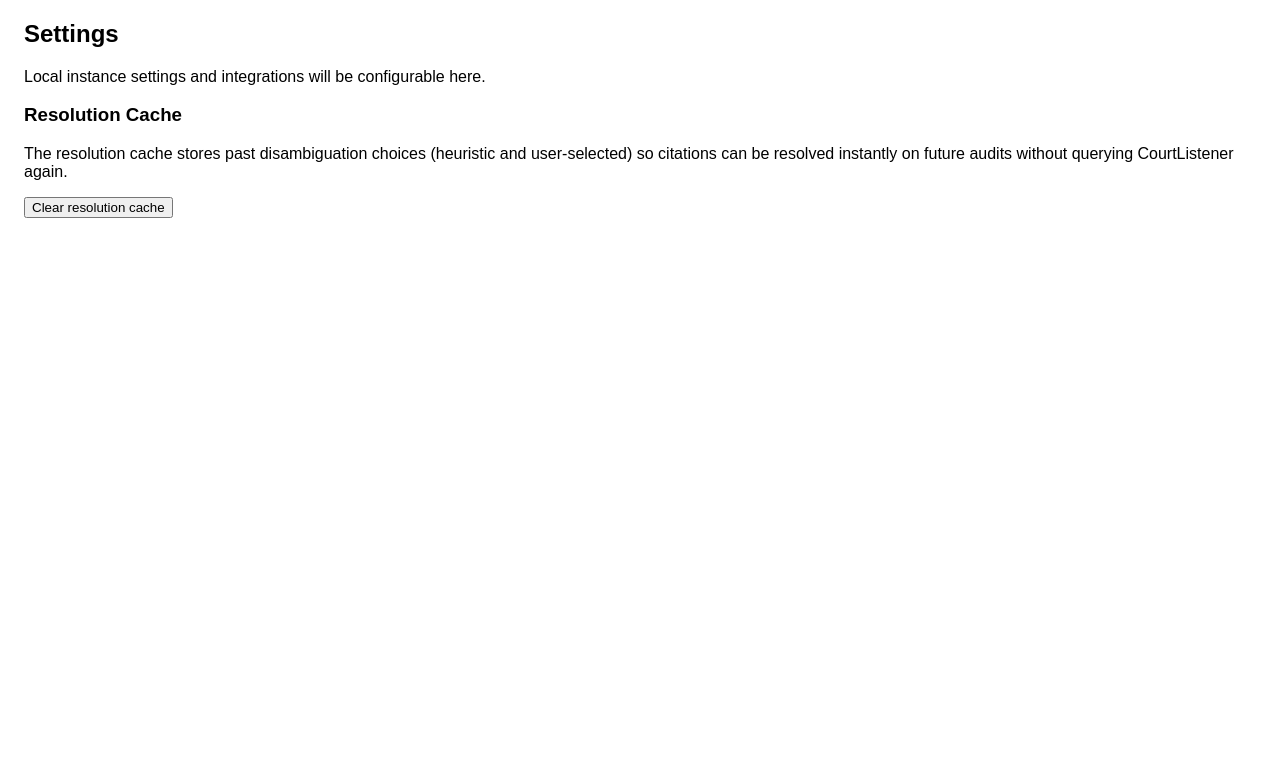
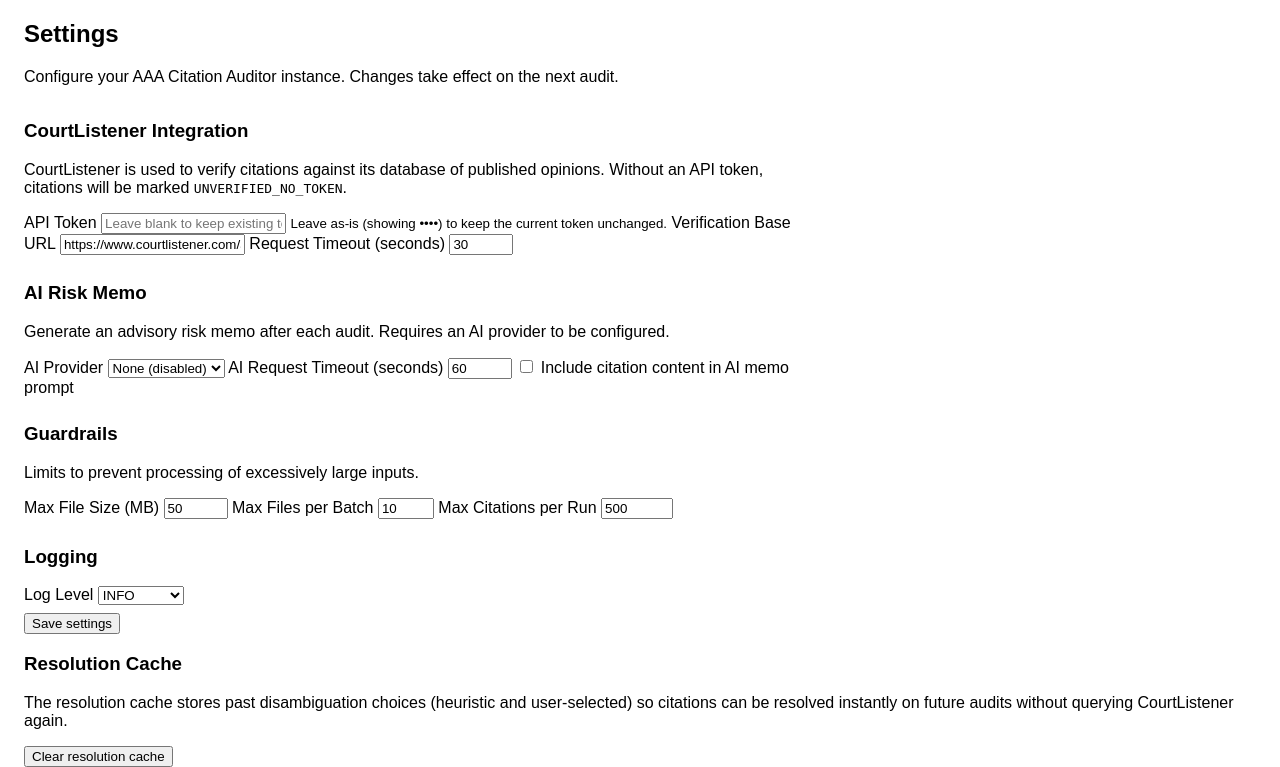
Before and after one commit to byeonhosa/aaa-citation-auditor, a FastAPI app: page /settings in a window 1280 px wide. Shown: the part 131-898 px from the top of the page. Before the commit the page ends 349 px from the top, so only its background shows below. Run offline with FastAPI, Linux system fonts and the light colour scheme; data that the repository does not hold is empty.

Commit message:
Add working settings page with DB-persisted configuration
- Add AppSettings model (key/value table) and Alembic migration c2d3e4f5a6b7
- Add settings_service.py: get_setting, save_setting, get_all_ui_settings, load_effective_settings (_EffectiveSettings merges DB overrides with pydantic defaults)
- Build full settings form (CourtListener, AI Provider with JS show/hide, Guardrails, Logging + existing cache section)
- POST /settings saves all fields (PRG redirect); sensitive fields masked as ••••last4, masked unchanged fields not overwritten
- run_audit and history_detail now use effective settings loaded from DB
- Add 14 tests (169 total)

Co-Authored-By: Claude Sonnet 4.6 <noreply@anthropic.com>

```diff
--- a/app/routes/pages.py
+++ b/app/routes/pages.py
@@ -31,6 +31,13 @@ from app.services.exporters import (
     export_csv_for_run,
     export_markdown_for_run,
     export_print_html_context,
+)
+from app.services.settings_service import (
+    _SENSITIVE_KEYS,
+    _is_masked,
+    get_all_ui_settings,
+    load_effective_settings,
+    save_setting,
 )
 from app.services.verification import summarize_verification_statuses, verify_citations
 from app.settings import TEMPLATES_DIR, settings
@@ -150,24 +157,26 @@ def generate_ai_memo_for_group(
     verification_summary: dict[str, int],
     citations: list[dict[str, str | None]],
     warnings: list[str],
+    effective_settings=None,
 ):
+    eff = effective_settings or settings
     run_data = build_ai_memo_input(
         source_type=source_type,
         source_name=source_name,
         verification_summary=verification_summary,
         citations=citations,
         warnings=warnings,
-        include_content=settings.ai_memo_include_content,
+        include_content=eff.ai_memo_include_content,
     )
 
-    provider = build_provider(settings)
+    provider = build_provider(eff)
     try:
         return generate_risk_memo(
             run_data,
-            enabled=settings.ai_provider != "none",
-            api_key=settings.openai_api_key,
-            model=settings.ai_memo_model,
-            timeout_seconds=settings.ai_request_timeout_seconds,
+            enabled=eff.ai_provider != "none",
+            api_key=eff.openai_api_key,
+            model=eff.ai_memo_model,
+            timeout_seconds=eff.ai_request_timeout_seconds,
             provider=provider,
         )
     except Exception:
@@ -224,11 +233,14 @@ async def run_audit(
         valid_file_count,
     )
 
+    with db_session() as db:
+        eff = load_effective_settings(db)
+
     sources, collection_warnings, validation_message = await collect_sources(
         pasted_text,
         uploaded_files,
-        max_files=settings.max_files_per_batch,
-        max_file_size_mb=settings.max_file_size_mb,
+        max_files=eff.max_files_per_batch,
+        max_file_size_mb=eff.max_file_size_mb,
     )
     shared_warnings.extend(collection_warnings)
 
@@ -252,17 +264,17 @@ async def run_audit(
 
         citation_results, parsing_warnings = extract_citations(source.text)
         citation_results, cap_warning = apply_citation_cap(
-            citation_results, settings.max_citations_per_run
+            citation_results, eff.max_citations_per_run
         )
         citation_results = resolve_id_citations(citation_results)
         with db_session() as db:
             cache = lookup_resolution_cache(db)
         citation_results = verify_citations(
             citation_results,
-            courtlistener_token=settings.courtlistener_token,
-            verification_base_url=settings.verification_base_url,
-            courtlistener_timeout_seconds=settings.courtlistener_timeout_seconds,
-            batch_verification=settings.batch_verification,
+            courtlistener_token=eff.courtlistener_token,
+            verification_base_url=eff.verification_base_url,
+            courtlistener_timeout_seconds=eff.courtlistener_timeout_seconds,
+            batch_verification=eff.batch_verification,
             resolution_cache=cache,
         )
 
@@ -323,6 +335,7 @@ async def run_audit(
             verification_summary=result_groups[-1]["verification_summary"],
             citations=result_groups[-1]["citations"],
             warnings=group_warnings,
+            effective_settings=eff,
         )
 
     return render_dashboard(
@@ -362,12 +375,16 @@ def history_detail(request: Request, run_id: int) -> HTMLResponse:
         citations = [citation_to_context(citation) for citation in run.citations]
         verification_summary = summarize_verification_statuses(run.citations)
 
+    with db_session() as db:
+        eff = load_effective_settings(db)
+
     ai_memo = generate_ai_memo_for_group(
         source_type=run_context["source_type"],
         source_name=run_context["source_name"],
         verification_summary=verification_summary,
         citations=citations,
         warnings=[run_context["warning_text"]] if run_context["warning_text"] else [],
+        effective_settings=eff,
     )
 
     _record_event_safely(event_type="history_detail_viewed")
@@ -460,24 +477,75 @@ def resolve_citation_route(
 
 
 @router.get("/settings", response_class=HTMLResponse)
-def settings_page(request: Request) -> HTMLResponse:
+def settings_page(request: Request, saved: bool = False) -> HTMLResponse:
+    with db_session() as db:
+        ui = get_all_ui_settings(db)
     return templates.TemplateResponse(
         request=request,
         name="settings.html",
-        context={"title": "Settings"},
+        context={"title": "Settings", "ui": ui, "saved": saved},
     )
+
+
+# Keys accepted from the settings form (whitelist)
+_FORM_KEYS = [
+    "courtlistener_token",
+    "verification_base_url",
+    "courtlistener_timeout_seconds",
+    "ai_provider",
+    "openai_api_key",
+    "ai_memo_model",
+    "ai_request_timeout_seconds",
+    "ai_memo_include_content",
+    "ollama_base_url",
+    "ollama_model",
+    "max_file_size_mb",
+    "max_files_per_batch",
+    "max_citations_per_run",
+    "log_level",
+]
+
+
+@router.post("/settings", response_class=HTMLResponse)
+async def save_settings(request: Request) -> RedirectResponse:
+    form = await request.form()
+
+    with db_session() as db:
+        for key in _FORM_KEYS:
+            # Checkboxes are absent from form data when unchecked
+            if key == "ai_memo_include_content":
+                value = "true" if form.get(key) else "false"
+                save_setting(db, key, value)
+                continue
+
+            raw = str(form.get(key, "")).strip()
+
+            # Sensitive fields: if still masked, skip (don't overwrite)
+            if key in _SENSITIVE_KEYS and _is_masked(raw):
+                continue
+
+            # Store non-empty values; skip empty sensitive fields
+            if not raw and key in _SENSITIVE_KEYS:
+                continue
+
+            save_setting(db, key, raw or None)
+
+    logger.info("Settings saved via UI")
+    return RedirectResponse(url="/settings?saved=1", status_code=303)
 
 
 @router.post("/settings/clear-cache", response_class=HTMLResponse)
 def clear_cache(request: Request) -> HTMLResponse:
     with db_session() as db:
         count = clear_resolution_cache(db)
+        ui = get_all_ui_settings(db)
     logger.info("Resolution cache cleared via settings: %d entries removed", count)
     return templates.TemplateResponse(
         request=request,
         name="settings.html",
         context={
             "title": "Settings",
+            "ui": ui,
             "cache_cleared": True,
             "cache_cleared_count": count,
         },
--- a/app/templates/settings.html
+++ b/app/templates/settings.html
@@ -2,8 +2,118 @@
 {% block content %}
 <section>
   <h2>Settings</h2>
-  <p>Local instance settings and integrations will be configurable here.</p>
+  <p>Configure your AAA Citation Auditor instance. Changes take effect on the next audit.</p>
+  {% if saved %}
+  <p class="success-message">Settings saved.</p>
+  {% endif %}
 </section>
+
+<form method="post" action="/settings">
+
+  <section>
+    <h3>CourtListener Integration</h3>
+    <p>
+      CourtListener is used to verify citations against its database of published opinions.
+      Without an API token, citations will be marked <code>UNVERIFIED_NO_TOKEN</code>.
+    </p>
+
+    <label for="courtlistener_token">API Token</label>
+    <input type="password" id="courtlistener_token" name="courtlistener_token"
+           value="{{ ui.courtlistener_token }}"
+           placeholder="Leave blank to keep existing token, or enter new token"
+           autocomplete="off">
+    <small>Leave as-is (showing ••••) to keep the current token unchanged.</small>
+
+    <label for="verification_base_url">Verification Base URL</label>
+    <input type="text" id="verification_base_url" name="verification_base_url"
+           value="{{ ui.verification_base_url }}"
+           placeholder="https://www.courtlistener.com/api/rest/v4/citation-lookup/">
+
+    <label for="courtlistener_timeout_seconds">Request Timeout (seconds)</label>
+    <input type="number" id="courtlistener_timeout_seconds" name="courtlistener_timeout_seconds"
+           value="{{ ui.courtlistener_timeout_seconds }}" min="5" max="300">
+  </section>
+
+  <section>
+    <h3>AI Risk Memo</h3>
+    <p>
+      Generate an advisory risk memo after each audit. Requires an AI provider to be configured.
+    </p>
+
+    <label for="ai_provider">AI Provider</label>
+    <select id="ai_provider" name="ai_provider">
+      <option value="none" {% if ui.ai_provider == "none" %}selected{% endif %}>None (disabled)</option>
+      <option value="openai" {% if ui.ai_provider == "openai" %}selected{% endif %}>OpenAI</option>
+      <option value="ollama" {% if ui.ai_provider == "ollama" %}selected{% endif %}>Ollama (local)</option>
+    </select>
+
+    <div id="openai-settings" style="display:none">
+      <label for="openai_api_key">OpenAI API Key</label>
+      <input type="password" id="openai_api_key" name="openai_api_key"
+             value="{{ ui.openai_api_key }}"
+             placeholder="sk-… (leave as-is to keep current key)"
+             autocomplete="off">
+      <small>Leave as-is (showing ••••) to keep the current key unchanged.</small>
+
+      <label for="ai_memo_model">Model</label>
+      <input type="text" id="ai_memo_model" name="ai_memo_model"
+             value="{{ ui.ai_memo_model }}"
+             placeholder="gpt-4o-mini">
+    </div>
+
+    <div id="ollama-settings" style="display:none">
+      <label for="ollama_base_url">Ollama Base URL</label>
+      <input type="text" id="ollama_base_url" name="ollama_base_url"
+             value="{{ ui.ollama_base_url }}"
+             placeholder="http://localhost:11434">
+
+      <label for="ollama_model">Ollama Model</label>
+      <input type="text" id="ollama_model" name="ollama_model"
+             value="{{ ui.ollama_model }}"
+             placeholder="llama3.2">
+    </div>
+
+    <label for="ai_request_timeout_seconds">AI Request Timeout (seconds)</label>
+    <input type="number" id="ai_request_timeout_seconds" name="ai_request_timeout_seconds"
+           value="{{ ui.ai_request_timeout_seconds }}" min="5" max="300">
+
+    <label>
+      <input type="checkbox" name="ai_memo_include_content"
+             {% if ui.ai_memo_include_content in ("True", "true", "1", "yes") %}checked{% endif %}>
+      Include citation content in AI memo prompt
+    </label>
+  </section>
+
+  <section>
+    <h3>Guardrails</h3>
+    <p>Limits to prevent processing of excessively large inputs.</p>
+
+    <label for="max_file_size_mb">Max File Size (MB)</label>
+    <input type="number" id="max_file_size_mb" name="max_file_size_mb"
+           value="{{ ui.max_file_size_mb }}" min="1" max="500">
+
+    <label for="max_files_per_batch">Max Files per Batch</label>
+    <input type="number" id="max_files_per_batch" name="max_files_per_batch"
+           value="{{ ui.max_files_per_batch }}" min="1" max="50">
+
+    <label for="max_citations_per_run">Max Citations per Run</label>
+    <input type="number" id="max_citations_per_run" name="max_citations_per_run"
+           value="{{ ui.max_citations_per_run }}" min="1" max="5000">
+  </section>
+
+  <section>
+    <h3>Logging</h3>
+
+    <label for="log_level">Log Level</label>
+    <select id="log_level" name="log_level">
+      {% for level in ["DEBUG", "INFO", "WARNING", "ERROR"] %}
+      <option value="{{ level }}" {% if ui.log_level == level %}selected{% endif %}>{{ level }}</option>
+      {% endfor %}
+    </select>
+  </section>
+
+  <button type="submit">Save settings</button>
+</form>
 
 <section>
   <h3>Resolution Cache</h3>
@@ -21,4 +131,19 @@
     <button type="submit">Clear resolution cache</button>
   </form>
 </section>
+
+<script>
+  const providerSelect = document.getElementById("ai_provider");
+  const openaiSection = document.getElementById("openai-settings");
+  const ollamaSection = document.getElementById("ollama-settings");
+
+  function updateProviderVisibility() {
+    const val = providerSelect.value;
+    openaiSection.style.display = val === "openai" ? "block" : "none";
+    ollamaSection.style.display = val === "ollama" ? "block" : "none";
+  }
+
+  providerSelect.addEventListener("change", updateProviderVisibility);
+  updateProviderVisibility();
+</script>
 {% endblock %}
```
Also changed, not shown: aaa_db/models.py (+11 -0 lines), alembic/versions/c2d3e4f5a6b7_add_app_settings_table.py (added, +43 -0 lines), app/services/settings_service.py (added, +241 -0 lines), tests/conftest.py (+2 -0 lines), tests/test_app.py (+199 -0 lines).
